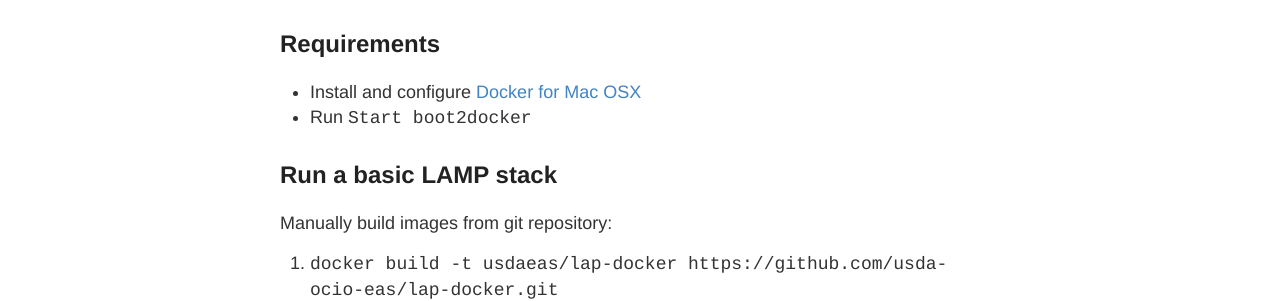
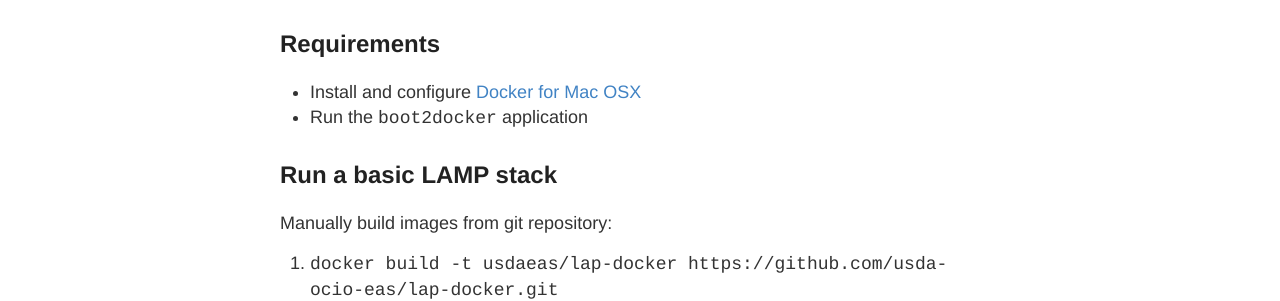
Before and after one commit to hedinfaok/lap-docker, a Jekyll site: the page built from _docs/mac/getting-started.md, in a window 1280 px wide. Shown: the part 207-508 px from the top of the page. Built offline with Jekyll 4.4.1, drawn with Linux system fonts in a browser that asks for light colours; Markdown is read by kramdown in place of the engine named in the settings.

Commit message:
Clarify run of boot2docker.

```diff
--- a/_docs/mac/getting-started.md
+++ b/_docs/mac/getting-started.md
@@ -8,7 +8,7 @@ category: 'Mac OSX'
 Requirements
 ----------
 - Install and configure [Docker for Mac OSX](https://docs.docker.com/installation/mac/#install-boot2docker)
-- Run `Start boot2docker`
+- Run the `boot2docker` application
 
 Run a basic LAMP stack
 ----------
```
Also changed, not shown: _docs/windows/getting-started.md (+1 -1 lines).
